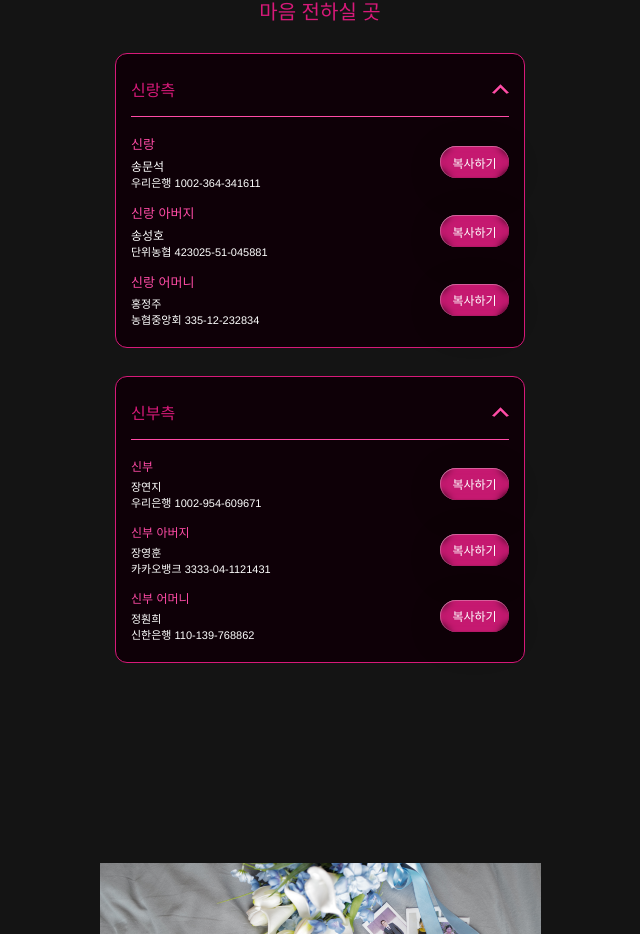
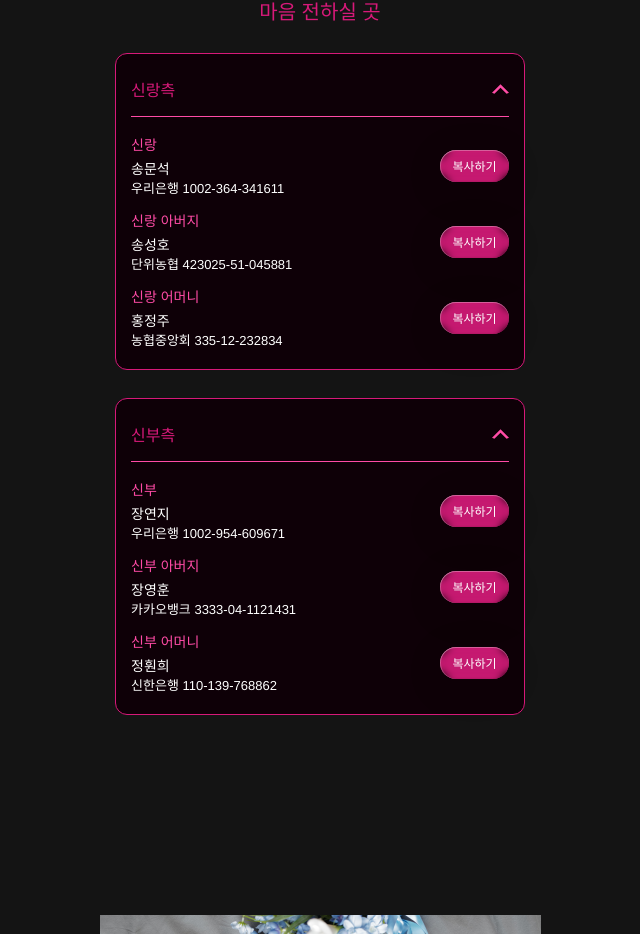
Before and after one commit to JangYeonji/wedding, a React (Vite) app: page / in a window 1280 px wide. Shown: the part 6650-7584 px from the top of the page, without its empty margins (320-960 px from the left). Built offline with nearby package versions, Linux system fonts and the light colour scheme; no server answers; a web font is replaced by a local one.

Commit message:
계좌 글씨 크기 변경

```diff
--- a/src/screens/IphoneProMax/sections/FrameWrapper/FrameWrapper.jsx
+++ b/src/screens/IphoneProMax/sections/FrameWrapper/FrameWrapper.jsx
@@ -101,9 +101,11 @@ export const FrameWrapper = () => {
             <div className="frame-12">
               <div className="text-wrapper-14">신랑 어머니</div>
               <div className="element-5">
+                <span className="text-wrapper-15">
                   홍정주
                   <br />
-                농협중앙회 335-12-232834
+                </span>
+                <span className="text-wrapper-16">농협중앙회 335-12-232834</span>
               </div>
             </div>
             <ButtonLiquidGlass
@@ -141,9 +143,11 @@ export const FrameWrapper = () => {
             <div className="frame-12">
               <div className="text-wrapper-17">신부</div>
               <div className="element-5">
+                <span className="text-wrapper-15">
                   장연지
                   <br />
-                우리은행 1002-954-609671
+                </span>
+                <span className="text-wrapper-16">우리은행 1002-954-609671</span>
               </div>
             </div>
             <ButtonLiquidGlass
@@ -163,9 +167,11 @@ export const FrameWrapper = () => {
             <div className="frame-13">
               <div className="text-wrapper-17">신부 아버지</div>
               <div className="element-6">
+                <span className="text-wrapper-15">
                   장영훈
                   <br />
-                카카오뱅크 3333-04-1121431
+                </span>
+                <span className="text-wrapper-16">카카오뱅크 3333-04-1121431</span>
               </div>
             </div>
             <ButtonLiquidGlass
@@ -185,9 +191,11 @@ export const FrameWrapper = () => {
             <div className="frame-12">
               <div className="text-wrapper-17">신부 어머니</div>
               <div className="element-5">
+                <span className="text-wrapper-15">
                   정훤희
                   <br />
-                신한은행 110-139-768862
+                </span>
+                <span className="text-wrapper-16">신한은행 110-139-768862</span>
               </div>
             </div>
             <ButtonLiquidGlass
--- a/src/screens/IphoneProMax/sections/FrameWrapper/style.css
+++ b/src/screens/IphoneProMax/sections/FrameWrapper/style.css
@@ -151,7 +151,7 @@
   color: #ff4ba6;
   display: flex;
   font-family: "Gmarket Sans TTF-Medium", Helvetica;
-  font-size: 13px;
+  font-size: 14px;
   font-weight: 500;
   letter-spacing: 0;
   line-height: normal;
@@ -162,7 +162,7 @@
 .frame-wrapper .element-4 {
   color: #ffffff;
   font-family: "Gmarket Sans TTF-Medium", Helvetica;
-  font-size: 12px;
+  font-size: 13px;
   font-weight: 500;
   letter-spacing: 0;
   line-height: normal;
@@ -173,13 +173,13 @@
 .frame-wrapper .text-wrapper-15 {
   color: #ffffff;
   font-family: "Gmarket Sans TTF-Medium", Helvetica;
-  font-size: 12px;
+  font-size: 14px;
   font-weight: 500;
   letter-spacing: 0;
 }
 
 .frame-wrapper .text-wrapper-16 {
-  font-size: 11px;
+  font-size: 13px;
 }
 
 .frame-wrapper .design-component-instance-node {
@@ -213,7 +213,7 @@
 .frame-wrapper .element-5 {
   color: #ffffff;
   font-family: "Gmarket Sans TTF-Medium", Helvetica;
-  font-size: 11px;
+  font-size: 13px;
   font-weight: 500;
   letter-spacing: 0;
   line-height: normal;
@@ -227,7 +227,7 @@
   color: #ff4ba6;
   display: flex;
   font-family: "Gmarket Sans TTF-Medium", Helvetica;
-  font-size: 12px;
+  font-size: 14px;
   font-weight: 500;
   letter-spacing: 0;
   line-height: normal;
@@ -247,7 +247,7 @@
 .frame-wrapper .element-6 {
   color: #ffffff;
   font-family: "Gmarket Sans TTF-Medium", Helvetica;
-  font-size: 11px;
+  font-size: 13px;
   font-weight: 500;
   letter-spacing: 0;
   line-height: normal;
@@ -255,3 +255,7 @@
   position: relative;
   width: fit-content;
 }
+
+.frame-wrapper .element-6 .text-wrapper-16 {
+  white-space: nowrap;
+}
```
Lines whose indentation alone changed are shown as unchanged.
